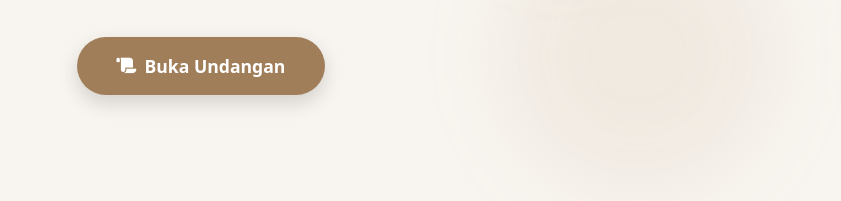
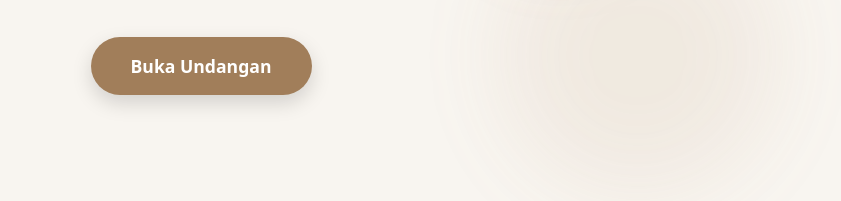
Before and after one commit to yhoikiteam/Kurnia-Susi, a plain HTML site: page index.html in a window 1280 px wide. Shown: the part 464-665 px from the top of the page, 439-1280 px from the left. Drawn offline with nearby package versions, Linux system fonts and the light colour scheme.

Commit message:
Update index.html

```diff
--- a/index.html
+++ b/index.html
@@ -402,7 +402,7 @@
         <h1 class="text-6xl md:text-7xl font-bold text-brown-800 mb-8 tracking-wide leading-tight animate-bounce-in-down">Kurnia & Susi</h1>
         <p class="text-xl md:text-2xl text-brown-600 mb-10 animate-float-up-fade animation-delay-200">Kepada Yth.<br><span id="guestName" class="font-semibold">Bapak/Ibu/Saudara/i</span></p>
         <button id="openInvitationBtn" class="open-button animate-fade-in-zoom animation-delay-400">
-            <i id="openInvitationBtn" class="fas fa-scroll icon"></i> <p id="openInvitationBtn">Buka Undangan</p>
+            <p>Buka Undangan</p>
         </button>
         <audio id="backgroundMusic" loop>
             <source src="https://www.bensound.com/bensound-music/harmoni-wedding.mp3" type="audio/mpeg">
```
